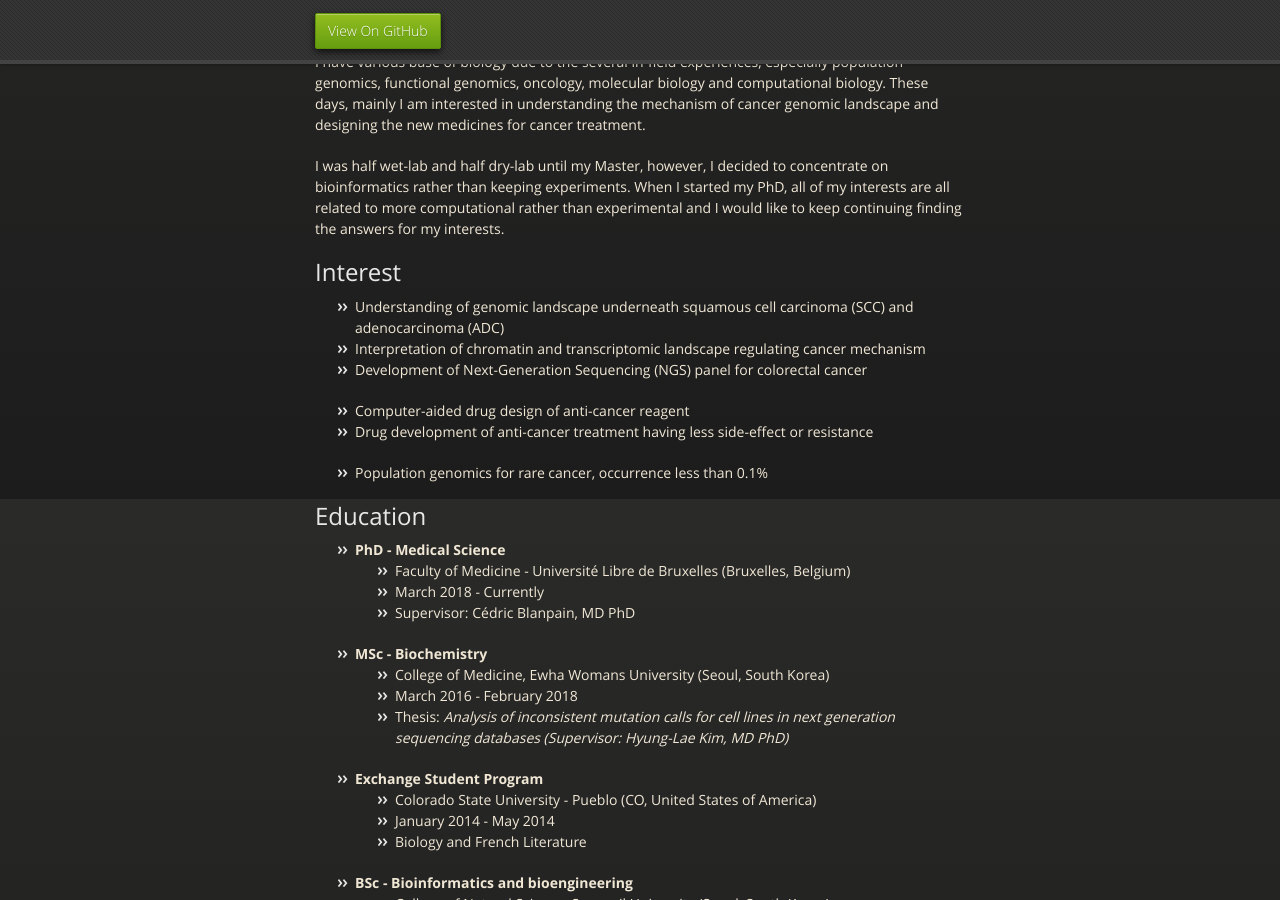
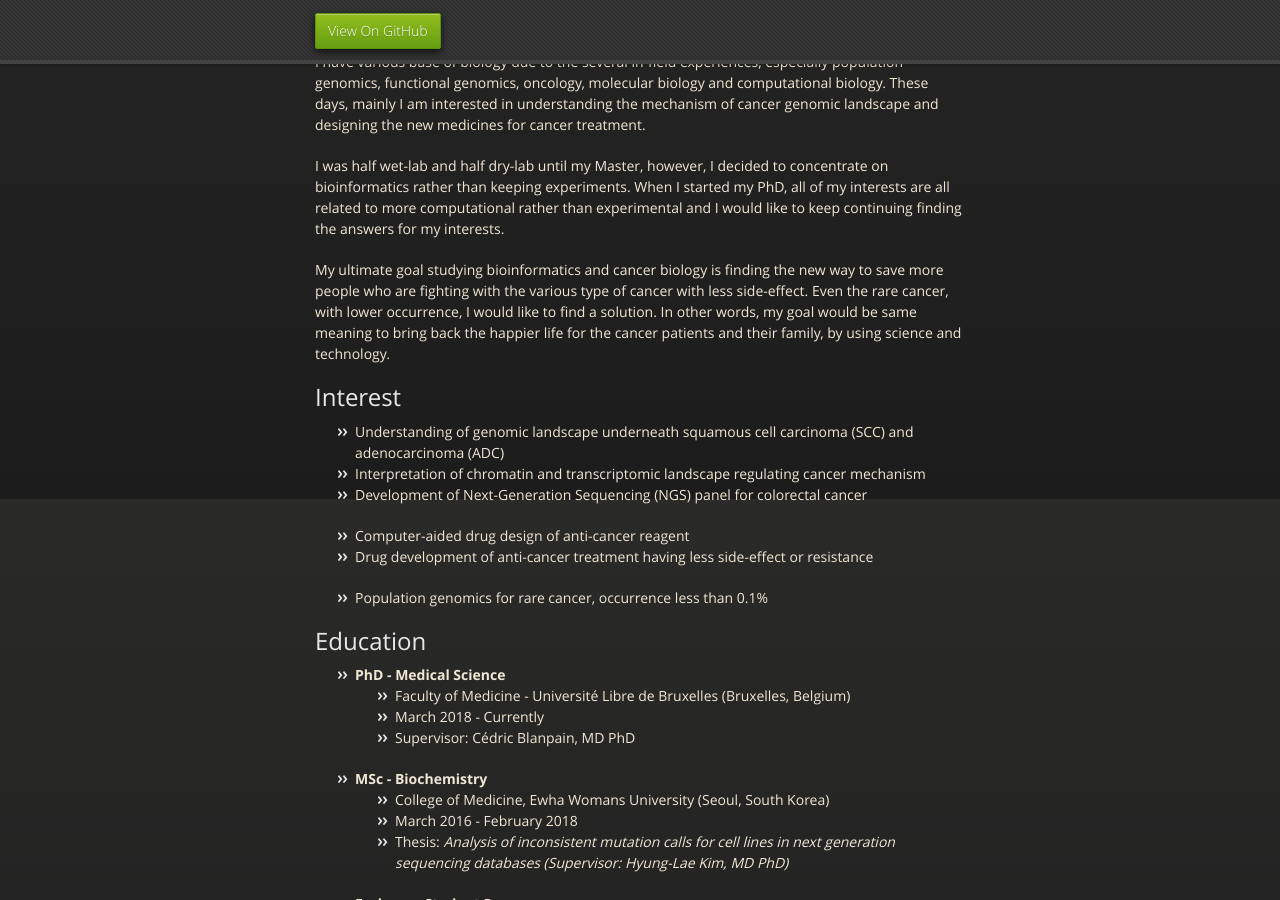
Before and after one commit to yurasong/yurasong.github.io, a Jekyll site: the page built from index.md, in a window 1280 px wide and 900 px high, scrolled down 401 px. Built offline with Jekyll 4.4.1, drawn with Linux system fonts in a browser that asks for light colours; our own code applies the rules of GitHub Pages for plain Markdown files.

Commit message:
background added

```diff
--- a/index.md
+++ b/index.md
@@ -11,6 +11,8 @@ Currently I am in Belgium, as a PhD student having a role of full-bioinformatici
 I have various base of biology due to the several in-field experiences, especially population genomics, functional genomics, oncology, molecular biology and computational biology. These days, mainly I am interested in understanding the mechanism of cancer genomic landscape and designing the new medicines for cancer treatment.
 
 I was half wet-lab and half dry-lab until my Master, however, I decided to concentrate on bioinformatics rather than keeping experiments. When I started my PhD, all of my interests are all related to more computational rather than experimental and I would like to keep continuing finding the answers for my interests.
+
+My ultimate goal studying bioinformatics and cancer biology is finding the new way to save more people who are fighting with the various type of cancer with less side-effect. Even the rare cancer, with lower occurrence, I would like to find a solution. In other words, my goal would be same meaning to bring back the happier life for the cancer patients and their family, by using science and technology.
 
 ## Interest
 
```
